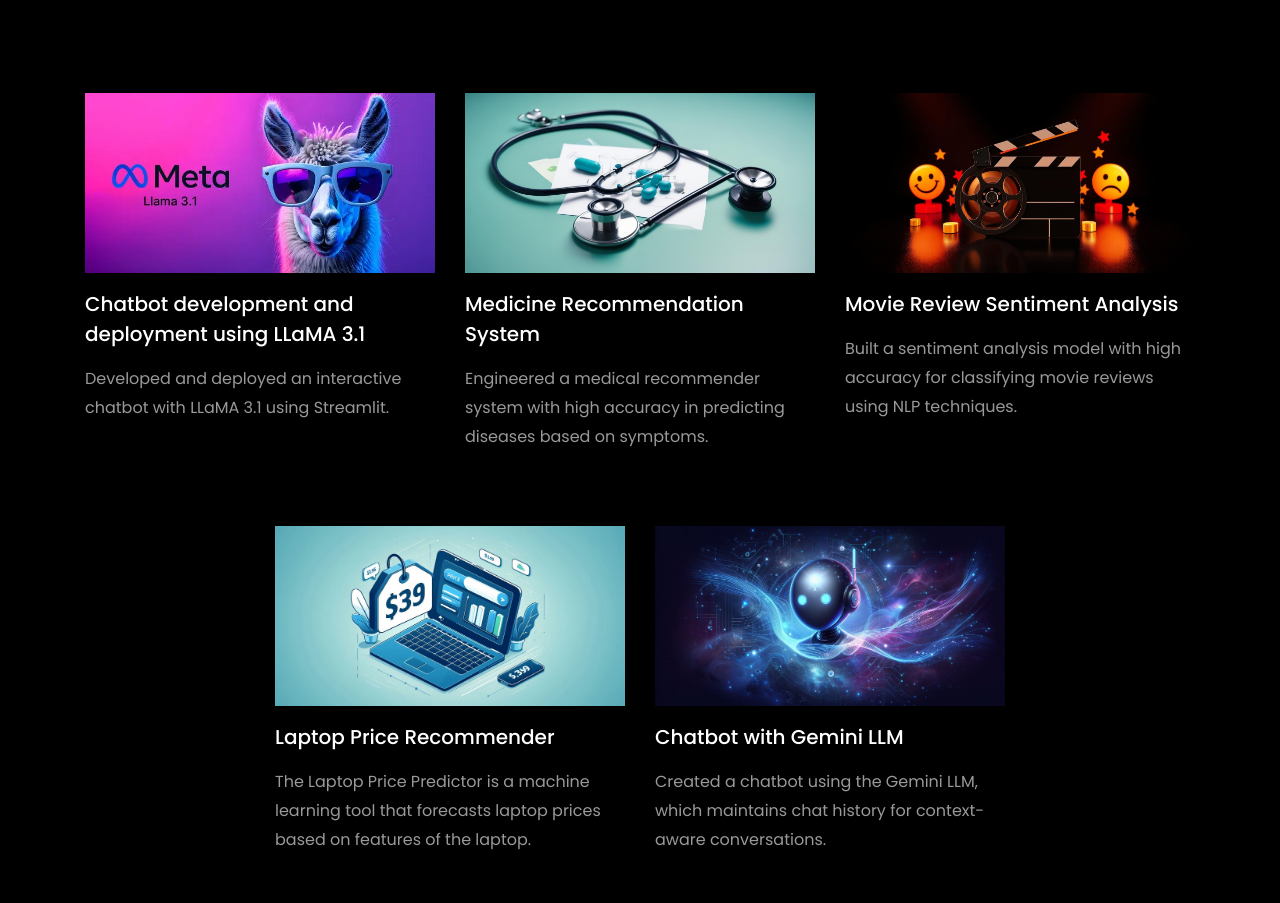
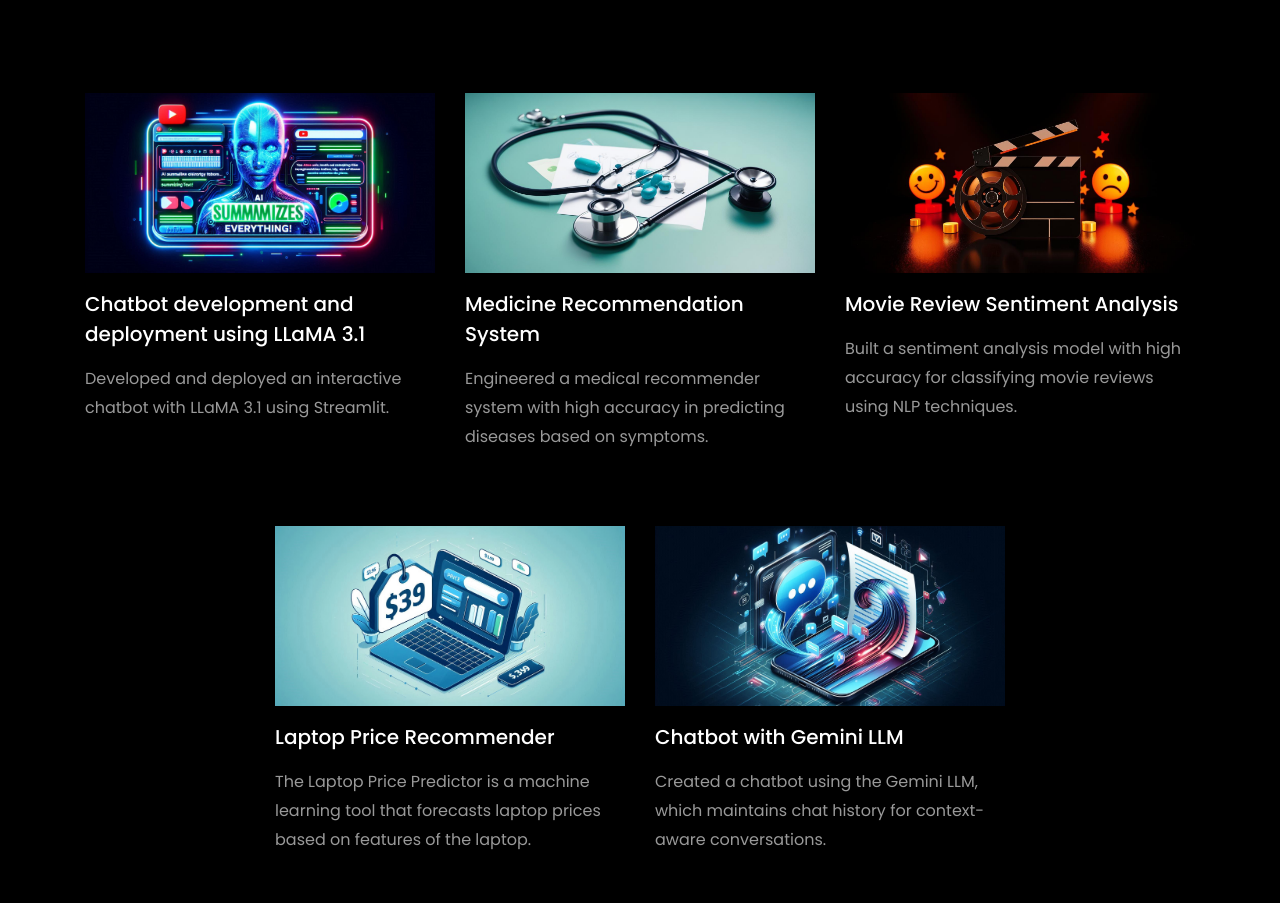
Before and after one commit to Ganapati-nk/Ganapati-nk.github.io, a plain HTML site: page index.html in a window 1280 px wide. Shown: the part 2835-3738 px from the top of the page. Drawn offline with Linux system fonts and the light colour scheme; files whose address does not match are found by name.

Commit message:
Update index.html

```diff
--- a/index.html
+++ b/index.html
@@ -427,7 +427,7 @@
         <div class="row d-flex">
           <div class="col-md-4 d-flex ftco-animate">
           	<div class="blog-entry justify-content-end">
-              <a href="https://github.com/Ganapati-nk/CHATBOT_LLAMA-3.1" class="block-20 zoom-effect" style="background-image: url('images/Proj_11.jpg');">
+              <a href="https://github.com/Ganapati-nk/CHATBOT_LLAMA-3.1" class="block-20 zoom-effect" style="background-image: url('images/Designer (13).jpeg');">
               </a>
               <div class="text mt-3 float-right d-block">
 
@@ -475,7 +475,7 @@
 			</div>
 			<div class="col-md-4 d-flex ftco-animate">
 				<div class="blog-entry justify-content-end">
-				<a href="https://github.com/Ganapati-nk/LLM_Chatbot_Geminii" class="block-20 zoom-effect" style="background-image: url('images/gemini.jpeg');">
+				<a href="https://github.com/Ganapati-nk/LLM_Chatbot_Geminii" class="block-20 zoom-effect" style="background-image: url('images/Designer (15).jpeg');">
 				</a>
 				<div class="text mt-3 float-right d-block">
 
```
